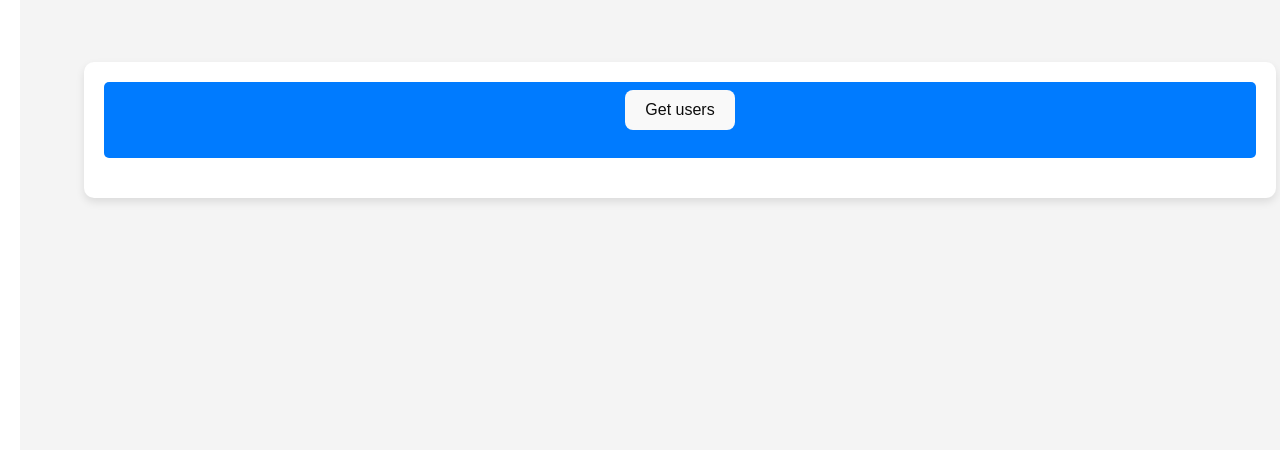
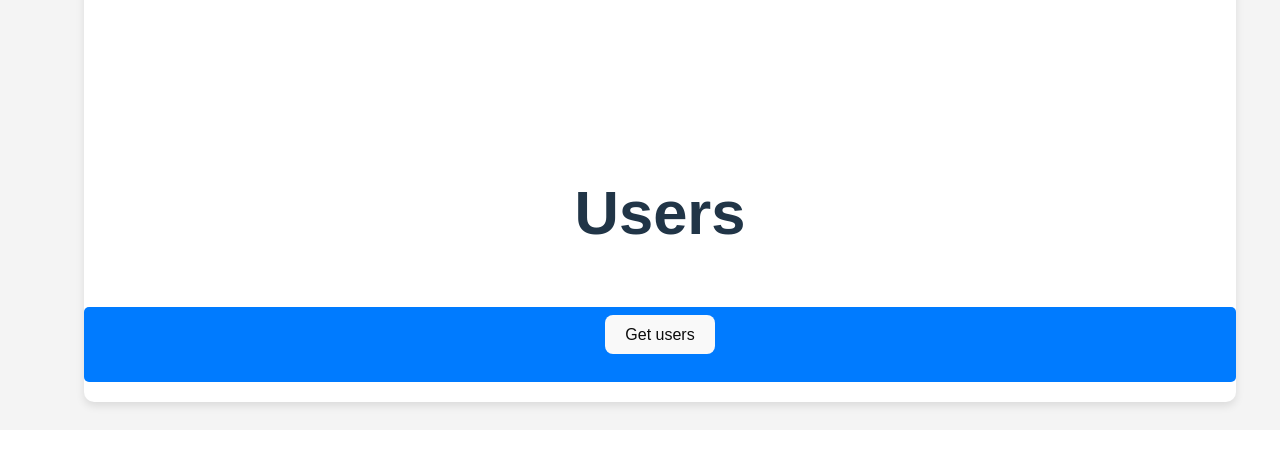
Before and after one commit to mediamanipulation/simpleredux-sc-tutorial, a React (Vite) app: page / in a window 1280 px wide. Shown: the part 390-840 px from the top of the page. Built offline with nearby package versions, Linux system fonts and the light colour scheme.

Commit message:
refactor display

```diff
--- a/src/App.css
+++ b/src/App.css
@@ -1,11 +1,31 @@
 /* Global Styles */
 body, html {
   margin: 0;
-  padding: 10px;
-  padding-top: 60px;
+
   height: 100%;
   font-family: Arial, sans-serif;
 }
+
+/* App Styles */
+.App {
+  display: flex;
+  flex-direction: column;
+  align-items: center;
+  justify-content: center;
+  padding: 20px;
+  height: 100vh;
+  width: 100vw;
+  background-color: #f4f4f4;
+}
+
+.App-header {
+  width: 90%;
+  background-color: #fff;
+  padding: 0px;
+  border-radius: 10px;
+  box-shadow: 0 4px 8px rgba(0,0,0,0.1);
+}
+
 
 ul {
   padding: 0;
@@ -46,3 +66,36 @@ button:hover {
   background-color: #0056b3;
   color: #ffffff;
 }
+
+
+@media (max-width: 600px) {
+
+  body, html {
+    margin: 0;
+    padding: 10px;
+    padding-top: 1450px;
+    height: 100%;
+    font-family: Arial, sans-serif;
+  }
+  App {
+    display: flex;
+    flex-direction: column;
+    align-items: center;
+    justify-content: center;
+    padding: 20px;
+    height: 100vh;
+    width: 100vw;
+    background-color: #f4f4f4;
+  }
+  button {
+ margin-top: -100px;
+    font-size: 16px;
+    cursor: pointer;
+    background-color: #007bff;
+    color: #0c0c0c;
+    border: none;
+    border-radius: 5px;
+    transition: background-color 0.3s ease;
+  }
+
+}
--- a/src/App.jsx
+++ b/src/App.jsx
@@ -9,8 +9,9 @@ function App() {
 
   return (
     <div className="App">
+      <header className="App-header">
       <Cards />
-
+      </header>
     </div>
   );
 }
--- a/src/components/card/card.css
+++ b/src/components/card/card.css
@@ -1,23 +1,3 @@
-
-/* App Styles */
-.App {
-    display: flex;
-    flex-direction: column;
-    align-items: center;
-    justify-content: center;
-    padding: 20px;
-    height: 100vh;
-    width: 100vw;
-    background-color: #f4f4f4;
-  }
-
-  .App-header {
-    width: 90%;
-    background-color: #fff;
-    padding: 20px;
-    border-radius: 10px;
-    box-shadow: 0 4px 8px rgba(0,0,0,0.1);
-  }
 
   /* Custom Button Styles */
   .btnStl {
@@ -40,6 +20,7 @@
   .users-grid, .users-container {
     display: flex;
     flex-wrap: wrap;
+
     gap: 20px;
     justify-content: center;
   }
@@ -75,18 +56,25 @@
   .address, .company, .address-section, .company-section {
     margin-top: 15px;
   }
+   .users-title-container {
+    display: flex;
+    flex-wrap: wrap;
+    padding-top: 500px;
+    gap: 20px;
+    justify-content: center;
+  }
+  .userTitle{
+    font-size: 1.2em;
+    margin-top: 20px;
+
+  }
 
   /* Responsive Media Queries */
   @media (max-width: 600px) {
     .users-grid {
       justify-content: center;
     }
-    body, html {
-      padding-top: 160px;
-    }
-    .App {
-      padding: 0px;
-    }
+
   }
 
   @media (min-width: 600px) {
--- a/src/components/card/index.jsx
+++ b/src/components/card/index.jsx
@@ -9,16 +9,18 @@ function Cards() {
   const users = useSelector(state => state.users || []);
 
   return (
-    <div className="App">
-      <header className="App-header">
+    <>
+    <div className="users-title-container"> <p className='userTitle'><h1>Users</h1></p></div>
+
       <div className="users-container">
         {users.map(user => <UserCard key={user.id} user={user} />)}
       </div>
       <div className="btnStl">
         <button onClick={() => dispatch(getUsersFetch())}>Get users</button>
       </div>
-      </header>
-    </div>
+    </>
+
+
   );
 }
 
```
Lines whose indentation alone changed are shown as unchanged.
